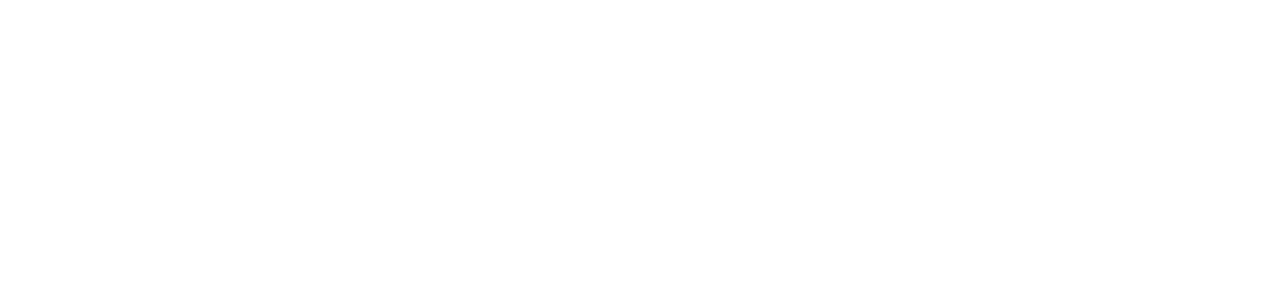
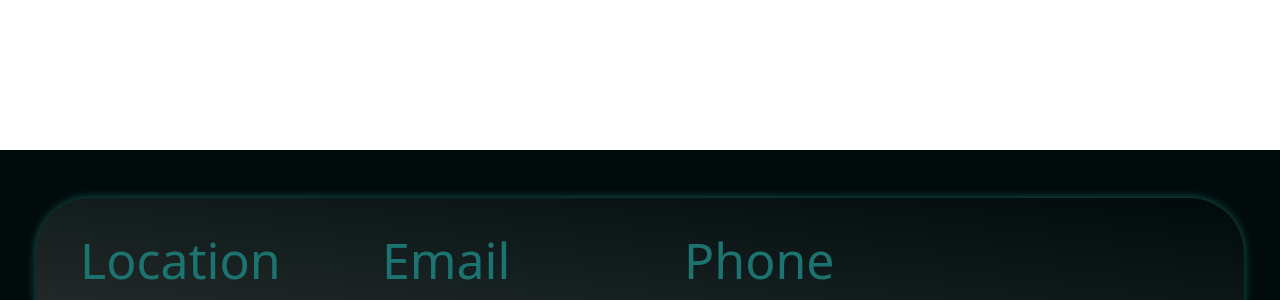
Before and after one commit to HristijanRalis/WebPortfolio, a React (Vite) app in the folder WebPortfolio/: page / in a window 1280 px wide. Shown: the part 2450-2750 px from the top of the page. Built offline with nearby package versions, Linux system fonts and the light colour scheme.

Commit message:
Done with updating Navbar for smooth scroling

```diff
--- a/WebPortfolio/src/App.css
+++ b/WebPortfolio/src/App.css
@@ -76,6 +76,8 @@
   text-transform: uppercase;
   transition: 0.5s ease;
   font-weight: 600;
+  border: none;
+  background-color: transparent;
 }
 
 .nav-list-item:hover {
@@ -122,6 +124,8 @@
   text-decoration: none;
   font-weight: bold;
   transition: 0.2s ease;
+  border: none;
+  background-color: transparent;
 }
 
 .hamburger-nav-list-item:hover {
@@ -204,6 +208,45 @@
   box-shadow: 0 1px 0 #1c7471;
 }
 
+/* ====== CONTACT ====== */
+
+.Contact {
+  width: 100%;
+  background-color: #020b0b;
+  height: auto;
+}
+
+.contactTitle {
+  color: #1c7471;
+  font-size: 50px;
+}
+
+.contactLink {
+  display: flex;
+  text-decoration: none;
+  align-items: center;
+  color: white;
+}
+
+.contactDescription {
+  margin-bottom: 0;
+}
+
+.rowBlur {
+  position: relative;
+  background: linear-gradient(
+    to top right,
+    rgba(255, 255, 255, 0.15),
+    rgba(255, 255, 255, 0)
+  );
+  backdrop-filter: blur(5px);
+  -webkit-backdrop-filter: blur(8px);
+  border-radius: 55px;
+  padding: 2rem;
+  margin-top: 50px;
+  box-shadow: 0 0 10px rgba(35, 146, 143, 0.6);
+  animation: glowCycle 3s linear infinite;
+}
 /* ====== FOOTER ====== */
 .Footer {
   width: 100%;
@@ -212,6 +255,7 @@
   justify-content: center;
   align-items: center;
   color: white;
+  background-color: #165c5a;
 }
 
 /* ====== KEYFRAMES ====== */
--- a/WebPortfolio/src/components/Contact/Contact.tsx
+++ b/WebPortfolio/src/components/Contact/Contact.tsx
@@ -1,11 +1,41 @@
-import React from 'react'
+import { FontAwesomeIcon } from "@fortawesome/react-fontawesome";
+import {
+  faLocationDot,
+  faEnvelope,
+  faPhone,
+} from "@fortawesome/free-solid-svg-icons";
 
 export const Contact = () => {
   return (
-    <div className='Contact'>
-      <div className="container">
-
+    <div className="Contact p-5">
+      <div className="row gap-3 rowBlur">
+        <div className="col-12 col-md-3">
+          <h3 className="contactTitle">Location</h3>
+          <div className="contactLink">
+            <FontAwesomeIcon icon={faLocationDot} className="contactLink" />
+            <p className="contactDescription">Bitola , Macedonia</p>
+          </div>
+        </div>
+        <div className="col-12 col-md-3">
+          <h3 className="contactTitle">Email</h3>
+          <a
+            href="mailto:hristijan.ralevski@hotmail.com"
+            target="_blank"
+            rel="noopener noreferrer"
+            className="contactLink"
+          >
+            <FontAwesomeIcon icon={faEnvelope} className="contactLink" />
+            <p className="contactDescription">hristijan.ralevski@hotmail.com</p>
+          </a>
+        </div>
+        <div className="col-12 col-md-3">
+          <h3 className="contactTitle">Phone</h3>
+          <a href="tel:+389075812679" className="contactLink">
+            <FontAwesomeIcon icon={faPhone} className="" />
+            <p className="contactDescription">+389075812679</p>
+          </a>
+        </div>
       </div>
     </div>
-  )
-}
+  );
+};
--- a/WebPortfolio/src/components/Navbar/Navbar.tsx
+++ b/WebPortfolio/src/components/Navbar/Navbar.tsx
@@ -5,7 +5,6 @@
 
 export const Navbar = () => {
   const [openMenu, setOpenMenu] = useState(false);
-  const [visible, setVisible] = useState(false);
 
   const toggleMenu = () => setOpenMenu(!openMenu);
 
@@ -26,40 +25,36 @@
       <nav className="Navigation">
         <ul className="NavList">
           <li>
-            <Link
-              to="/"
+            <button
               className="nav-list-item"
               onClick={() => scrollToSection("home")}
             >
               Home
-            </Link>
+            </button>
           </li>
           <li>
-            <Link
-              to="/aboutMe"
+            <button
               className="nav-list-item"
               onClick={() => scrollToSection("aboutMe")}
             >
               About Me
-            </Link>
+            </button>
           </li>
           <li>
-            <Link
-              to="/projects"
+            <button
               className="nav-list-item"
               onClick={() => scrollToSection("projects")}
             >
               Projects
-            </Link>
+            </button>
           </li>
           <li>
-            <Link
-              to="/contact"
+            <button
+              onClick={() => scrollToSection("contact")}
               className="nav-list-item"
-              onClick={() => scrollToSection("contact")}
             >
               Contact
-            </Link>
+            </button>
           </li>
         </ul>
       </nav>
@@ -75,24 +70,36 @@
         <nav className="hamburgerNavigation">
           <ul className="hamburgerList">
             <li>
-              <Link to="/" className="hamburger-nav-list-item">
+              <button
+                onClick={() => scrollToSection("home")}
+                className="hamburger-nav-list-item"
+              >
                 Home
-              </Link>
+              </button>
             </li>
             <li>
-              <Link to="/aboutMe" className="hamburger-nav-list-item">
+              <button
+                onClick={() => scrollToSection("aboutMe")}
+                className="hamburger-nav-list-item"
+              >
                 About Me
-              </Link>
+              </button>
             </li>
             <li>
-              <Link to="/projects" className="hamburger-nav-list-item">
+              <button
+                onClick={() => scrollToSection("projects")}
+                className="hamburger-nav-list-item"
+              >
                 Projects
-              </Link>
+              </button>
             </li>
             <li>
-              <Link to="/contact" className="hamburger-nav-list-item">
+              <button
+                onClick={() => scrollToSection("contact")}
+                className="hamburger-nav-list-item"
+              >
                 Contact
-              </Link>
+              </button>
             </li>
           </ul>
         </nav>
```
